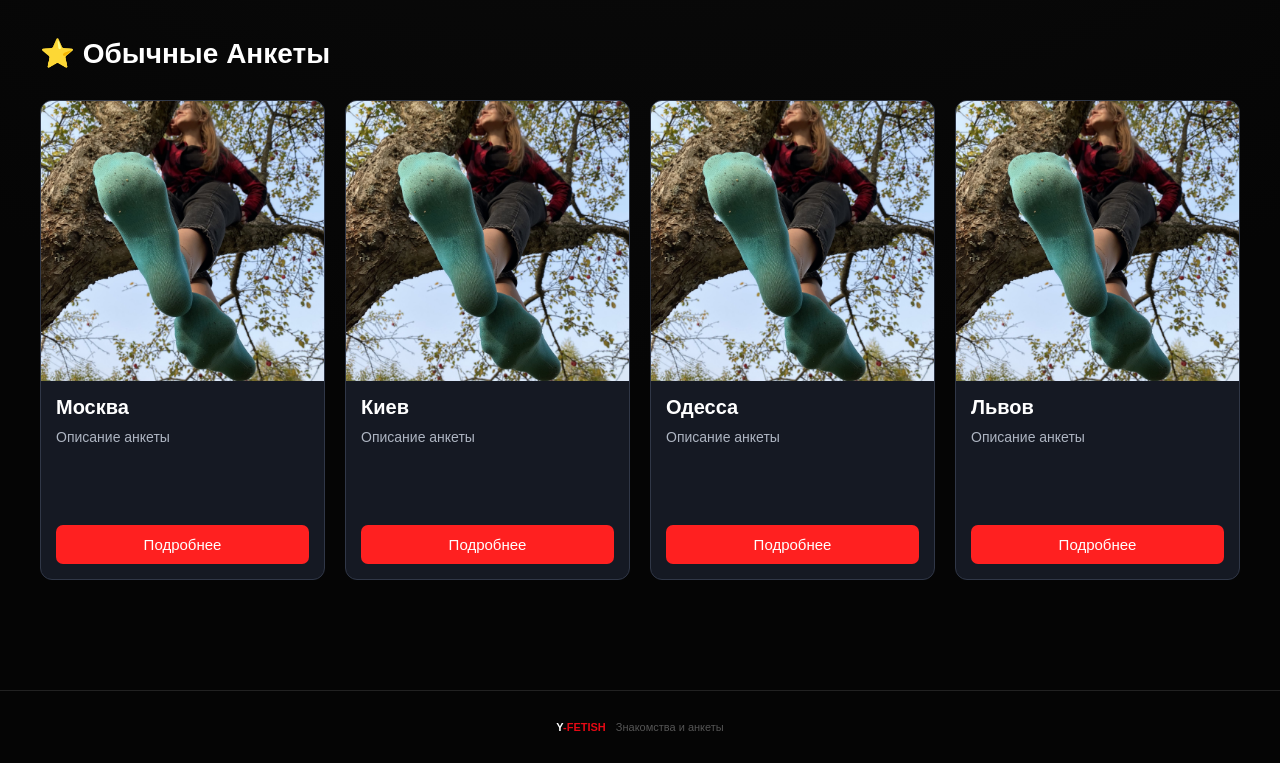
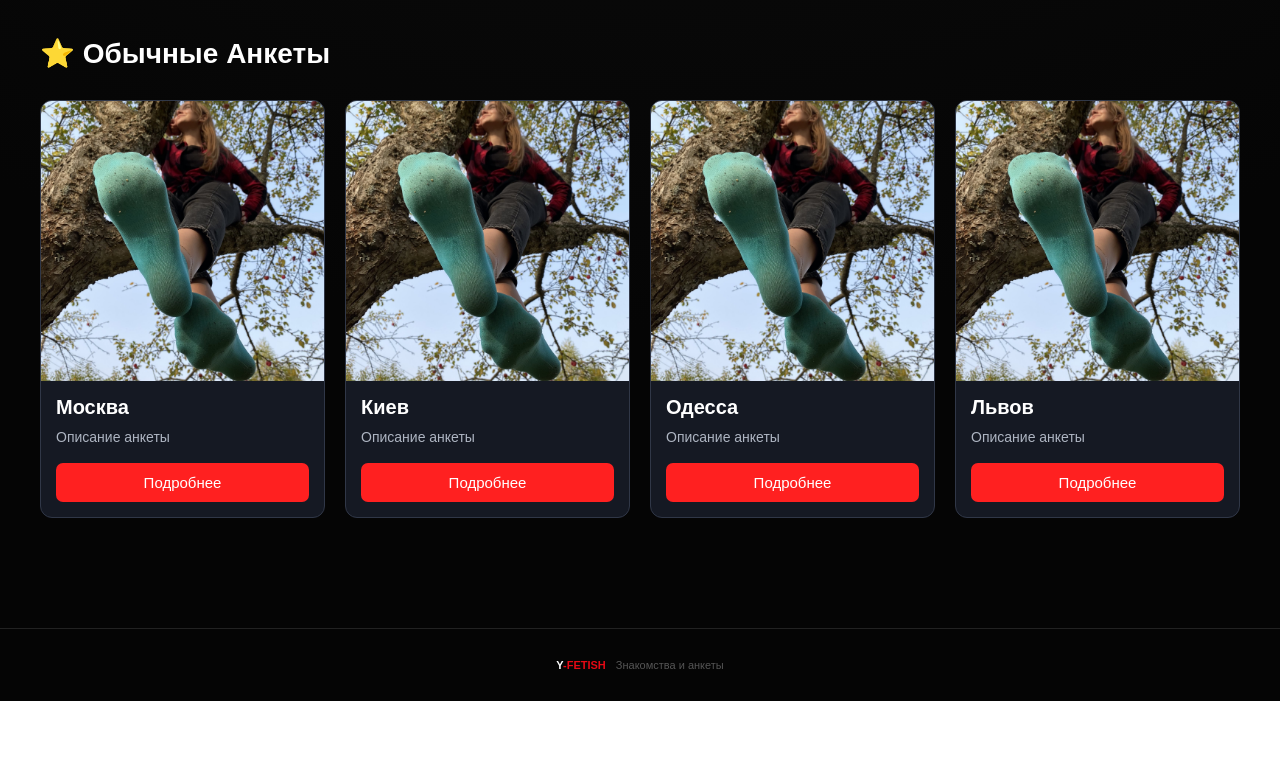
Before and after one commit to LilYolDi/Y-FETISH.Y, a website: page index.html in a window 1280 px wide. Shown: the part 937-1700 px from the top of the page. After the commit the page ends 1638 px from the top, so only its background shows below. Drawn offline with Linux system fonts and the light colour scheme; no server answers.

Commit message:
Update profiles.css

```diff
--- a/profiles.css
+++ b/profiles.css
@@ -1105,40 +1105,30 @@ border: 1px solid #202020;
 
 
 
+/* ВОССТАНОВЛЕНИЕ ПРЕЖНЕГО ВИДА ОБЫЧНЫХ АНКЕТ */
 
-/* Одинаковый размер обычных анкет с VIP */
 #normalProfiles {
-    grid-auto-rows: 480px;
-    align-items: stretch;
+    grid-auto-rows: auto;
 }
 
 #normalProfiles .profile-card {
-    display: flex;
-    flex-direction: column;
-    height: 480px;
-    min-height: 480px;
-    max-height: 480px;
-    overflow: hidden;
+    display: block;
+    height: auto;
+    min-height: 0;
+    max-height: none;
 }
 
 #normalProfiles .profile-card > img {
     width: 100%;
     height: 280px;
     min-height: 280px;
-    flex: 0 0 280px;
+    flex: none;
     object-fit: cover;
 }
 
 #normalProfiles .profile-info {
-    display: flex;
-    flex-direction: column;
-    flex: 1;
-    min-height: 0;
-    overflow: hidden;
+    display: block;
+    flex: none;
+    min-height: auto;
+    overflow: visible;
 }
-
-#normalProfiles .profile-info button,
-#normalProfiles .profile-info .telegram-button:first-of-type {
-    margin-top: auto;
-    flex-shrink: 0;
-}
```
